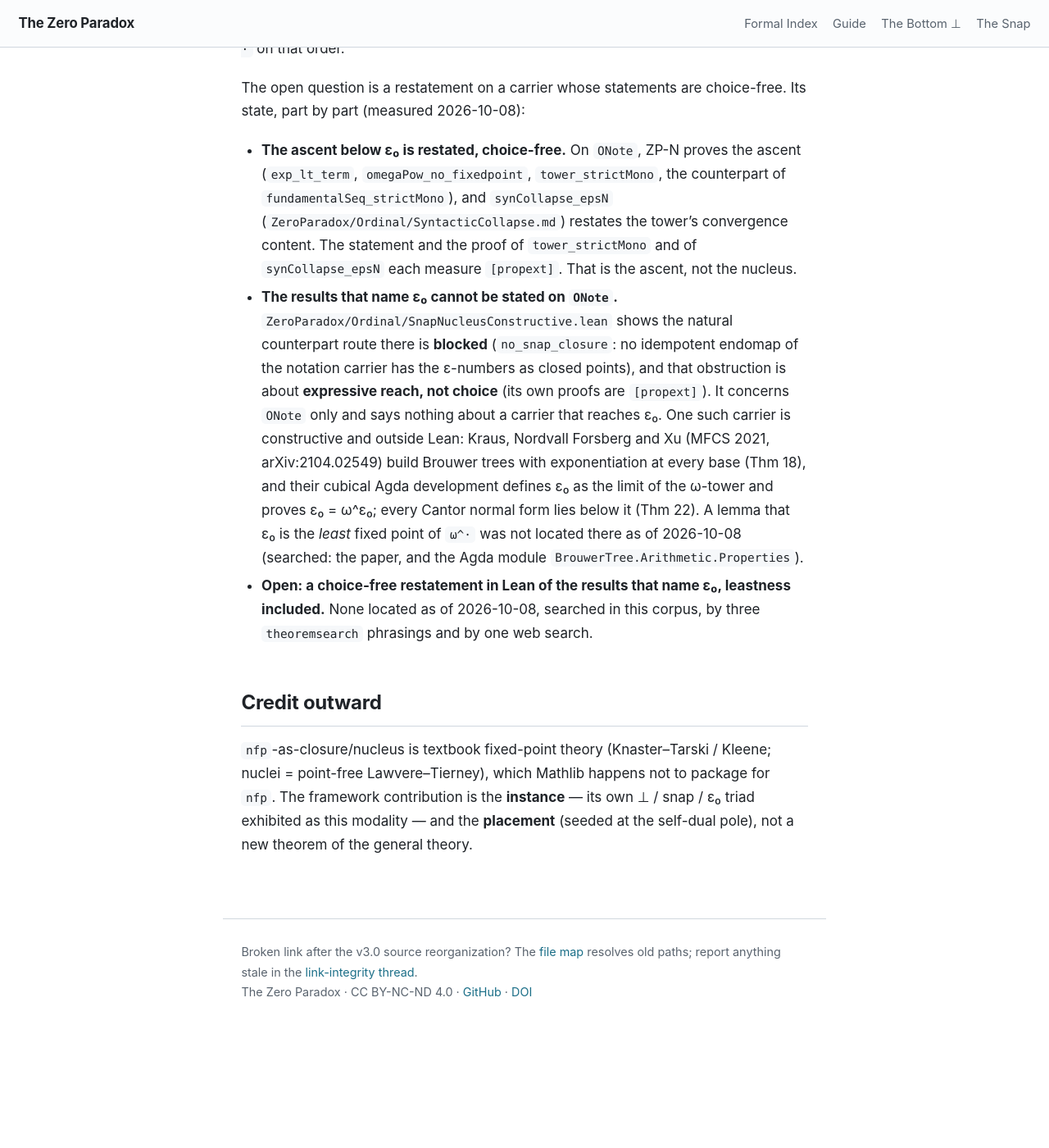
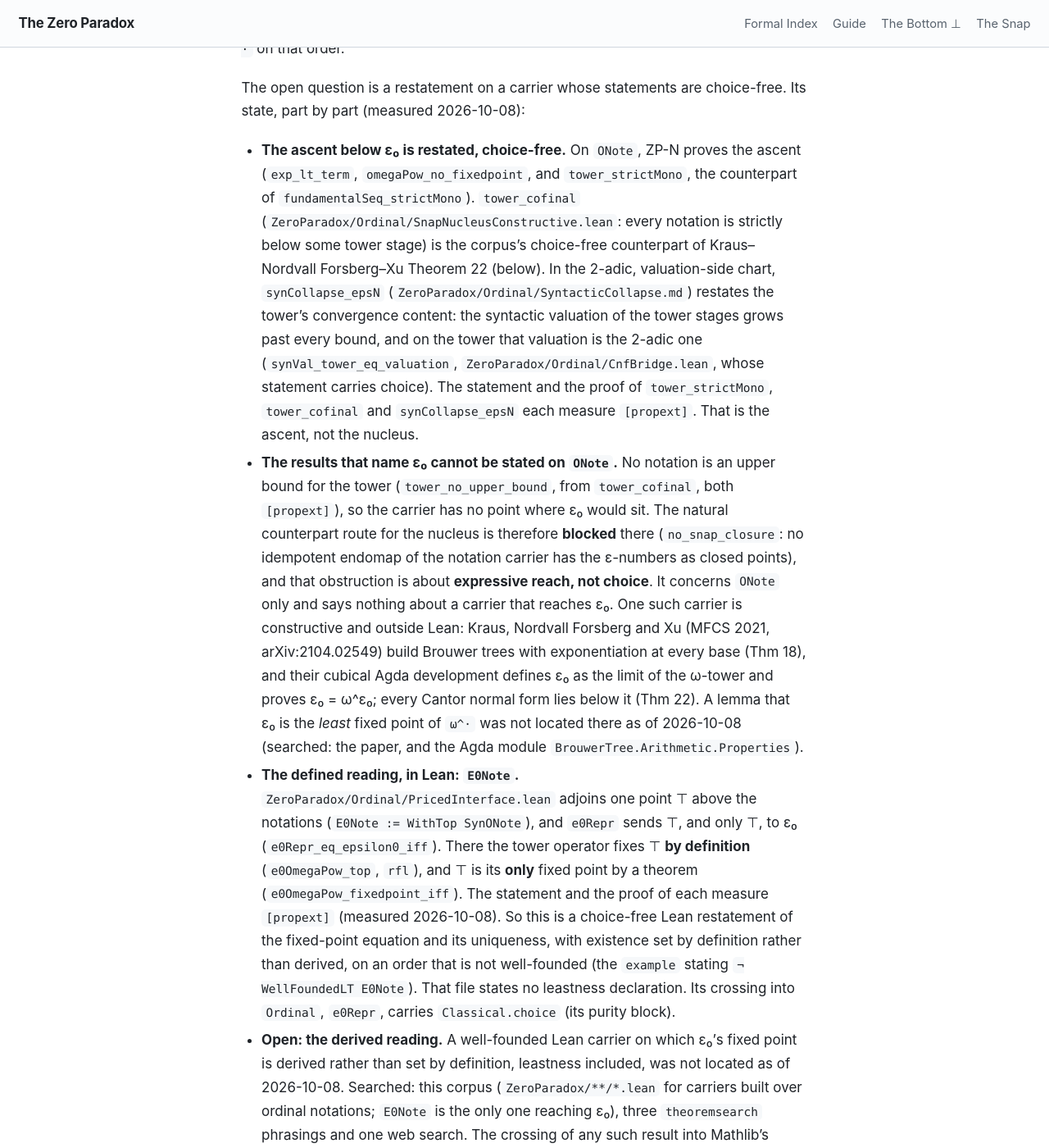
Before and after one commit to timbrigham/ZeroParadox, a Jekyll site: the page built from ZeroParadox/Ordinal/SnapNucleus.md, in a window 1280 px wide and 1400 px high, scrolled down 1934 px. Shown: the whole window at 82% size. Built offline with Jekyll 4.4.1, drawn with Linux system fonts in a browser that asks for light colours; our own code applies the rules of GitHub Pages for plain Markdown files; before the commit the page ends 3205 px from its top, so only the background shows below that; some of the changed text lies outside the part shown.

Commit message:
Choice selects over families; E0Note cited as the defined reading
CLAIMS.md: Classical.choice does supply selection over arbitrary
families (Classical.axiomOfChoice, [Classical.choice], measured
2026-10-08); the clause denying it is replaced (AR-R2-1).

E0Note ruling (Tim, 2026-10-08): SnapNucleus.md now cites E0Note as a
choice-free Lean restatement with existence set by definition and
uniqueness proved (e0OmegaPow_top, e0OmegaPow_fixedpoint_iff, both
[propext]) on an order that is not well-founded; the open question is
narrowed to a well-founded carrier where the fixed point is derived,
plus the crossing into Ordinal. Outward sites (.zenodo.json, README
ZP-N row, ZP-N pp. 1 and 5) carry the short "not located as of
2026-10-08" form with a pointer to the home.

"Stronger than needed" scoped to the ascent (ZP-N pp. 1 and 3,
PricedInterface.md); PricedInterface.md's "partly an artifact" caveat
now agrees with order_footprint_eq. SnapNucleus.md cites tower_cofinal
and tower_no_upper_bound for the ONote naming limit, lists
tower_cofinal as the counterpart of KNX Theorem 22, names
synCollapse_epsN's chart, and attaches the fundamentalSeq_strictMono
counterpart to tower_strictMono.

ZP-N rebuilt at v2.2 (already bumped in this arc); register token
resynced.

Co-Authored-By: Claude Opus 5.5 (1M context) <noreply@anthropic.com>
Claude-Session: https://claude.ai/code/session_01DYrKY8CR8AeESMvjGVQtzA

```diff
--- a/ZeroParadox/Ordinal/SnapNucleus.md
+++ b/ZeroParadox/Ordinal/SnapNucleus.md
@@ -57,24 +57,42 @@ The open question is a restatement on a carrier whose statements are choice-free
 part (measured 2026-10-08):
 
 * **The ascent below ε₀ is restated, choice-free.** On `ONote`, ZP-N proves the ascent (`exp_lt_term`,
-  `omegaPow_no_fixedpoint`, `tower_strictMono`, the counterpart of `fundamentalSeq_strictMono`), and
-  `synCollapse_epsN` (`ZeroParadox/Ordinal/SyntacticCollapse.md`) restates the tower's convergence
-  content. The statement and the proof of `tower_strictMono` and of `synCollapse_epsN` each measure
-  `[propext]`. That is the ascent, not the nucleus.
-* **The results that name ε₀ cannot be stated on `ONote`.**
-  `ZeroParadox/Ordinal/SnapNucleusConstructive.lean` shows the natural counterpart route there is
-  **blocked** (`no_snap_closure`: no idempotent endomap of the notation carrier has the ε-numbers as
-  closed points), and that obstruction is about **expressive reach, not choice** (its own proofs are
-  `[propext]`). It concerns `ONote` only and says nothing about a carrier that reaches ε₀. One such
-  carrier is constructive and outside Lean: Kraus, Nordvall Forsberg and Xu (MFCS 2021,
-  arXiv:2104.02549) build Brouwer trees with exponentiation at every base (Thm 18), and their cubical
-  Agda development defines ε₀ as the limit of the ω-tower and proves ε₀ = ω^ε₀; every Cantor normal
-  form lies below it (Thm 22). A lemma that ε₀ is the *least* fixed point of `ω^·` was not located
-  there as of 2026-10-08 (searched: the paper, and the Agda module
-  `BrouwerTree.Arithmetic.Properties`).
-* **Open: a choice-free restatement in Lean of the results that name ε₀, leastness included.** None
-  located as of 2026-10-08, searched in this corpus, by three `theoremsearch` phrasings and by one web
-  search.
+  `omegaPow_no_fixedpoint`, and `tower_strictMono`, the counterpart of `fundamentalSeq_strictMono`).
+  `tower_cofinal` (`ZeroParadox/Ordinal/SnapNucleusConstructive.lean`: every notation is strictly
+  below some tower stage) is the corpus's choice-free counterpart of Kraus–Nordvall Forsberg–Xu
+  Theorem 22 (below). In the 2-adic, valuation-side chart, `synCollapse_epsN`
+  (`ZeroParadox/Ordinal/SyntacticCollapse.md`) restates the tower's convergence content: the syntactic
+  valuation of the tower stages grows past every bound, and on the tower that valuation is the 2-adic
+  one (`synVal_tower_eq_valuation`, `ZeroParadox/Ordinal/CnfBridge.lean`, whose statement carries
+  choice). The statement and the proof of
+  `tower_strictMono`, `tower_cofinal` and `synCollapse_epsN` each measure `[propext]`. That is the
+  ascent, not the nucleus.
+* **The results that name ε₀ cannot be stated on `ONote`.** No notation is an upper bound for the
+  tower (`tower_no_upper_bound`, from `tower_cofinal`, both `[propext]`), so the carrier has no point
+  where ε₀ would sit. The natural counterpart route for the nucleus is therefore **blocked** there
+  (`no_snap_closure`: no idempotent endomap of the notation carrier has the ε-numbers as closed
+  points), and that obstruction is about **expressive reach, not choice**. It concerns `ONote` only
+  and says nothing about a carrier that reaches ε₀. One such carrier is constructive and outside
+  Lean: Kraus, Nordvall Forsberg and Xu (MFCS 2021, arXiv:2104.02549) build Brouwer trees with
+  exponentiation at every base (Thm 18), and their cubical Agda development defines ε₀ as the limit
+  of the ω-tower and proves ε₀ = ω^ε₀; every Cantor normal form lies below it (Thm 22). A lemma that
+  ε₀ is the *least* fixed point of `ω^·` was not located there as of 2026-10-08 (searched: the paper,
+  and the Agda module `BrouwerTree.Arithmetic.Properties`).
+* **The defined reading, in Lean: `E0Note`.** `ZeroParadox/Ordinal/PricedInterface.lean` adjoins one
+  point ⊤ above the notations (`E0Note := WithTop SynONote`), and `e0Repr` sends ⊤, and only ⊤, to ε₀
+  (`e0Repr_eq_epsilon0_iff`). There the tower operator fixes ⊤ **by definition**
+  (`e0OmegaPow_top`, `rfl`), and ⊤ is its **only** fixed point by a theorem
+  (`e0OmegaPow_fixedpoint_iff`). The statement and the proof of each measure `[propext]` (measured
+  2026-10-08). So this is a choice-free Lean restatement of the fixed-point equation and its
+  uniqueness, with existence set by definition rather than derived, on an order that is not
+  well-founded (the `example` stating `¬ WellFoundedLT E0Note`). That file states no leastness
+  declaration. Its crossing into `Ordinal`, `e0Repr`, carries `Classical.choice` (its purity block).
+* **Open: the derived reading.** A well-founded Lean carrier on which ε₀'s fixed point is derived
+  rather than set by definition, leastness included, was not located as of 2026-10-08. Searched: this
+  corpus (`ZeroParadox/**/*.lean` for carriers built over ordinal notations; `E0Note` is the only one
+  reaching ε₀), three `theoremsearch` phrasings and one web search. The crossing of any such result
+  into Mathlib's `Ordinal` carries choice, because the target statements are STATEMENT-CARRIED
+  (above).
 
 ## Credit outward
 
```
Also changed, not shown: CLAIMS.md (+2 -2 lines), README.md (+1 -1 lines), ZeroParadox/Ordinal/PricedInterface.md (+13 -7 lines), register.md (+1 -1 lines), scripts/build_zpn.py (+14 -10 lines), .zenodo.json, 1 other file.
